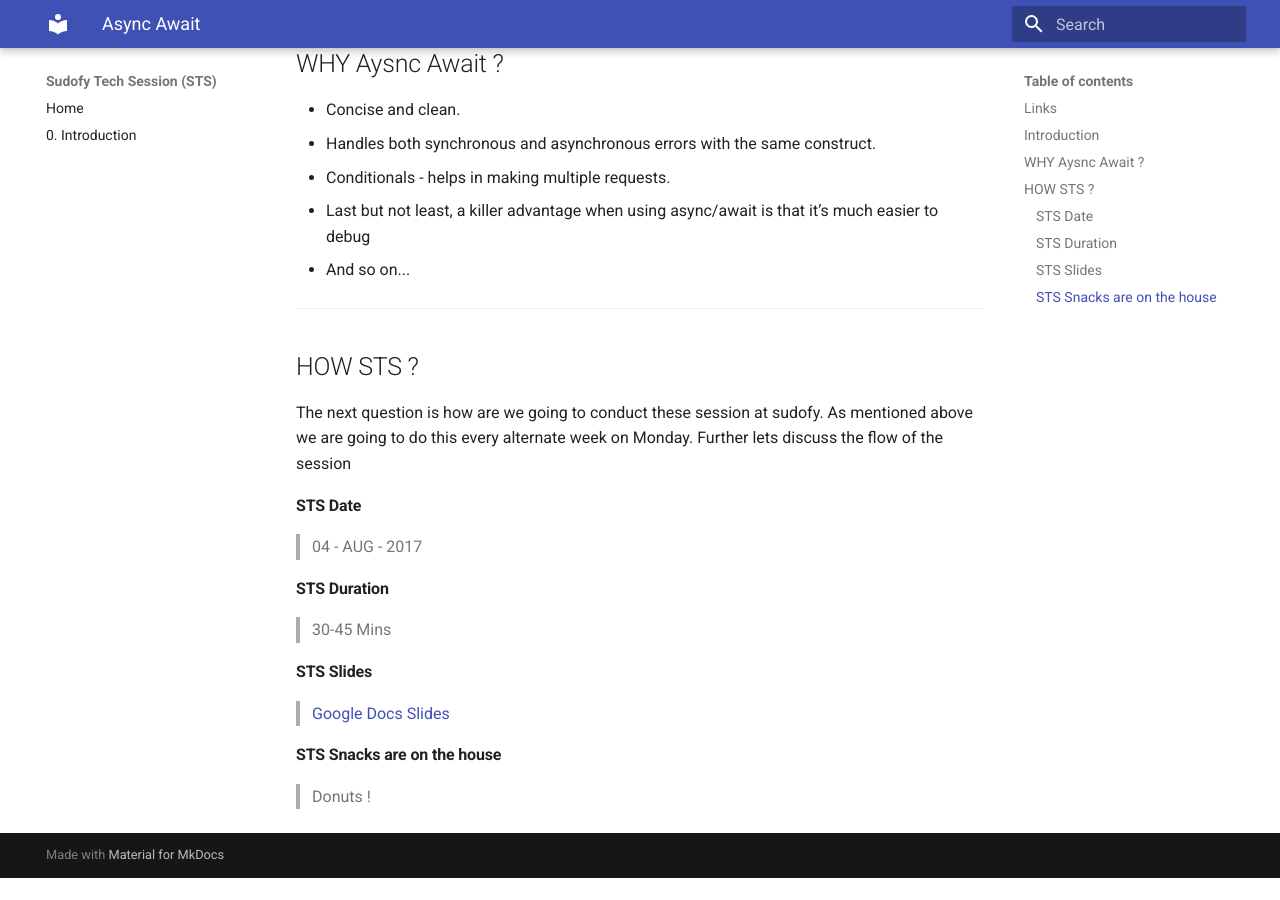
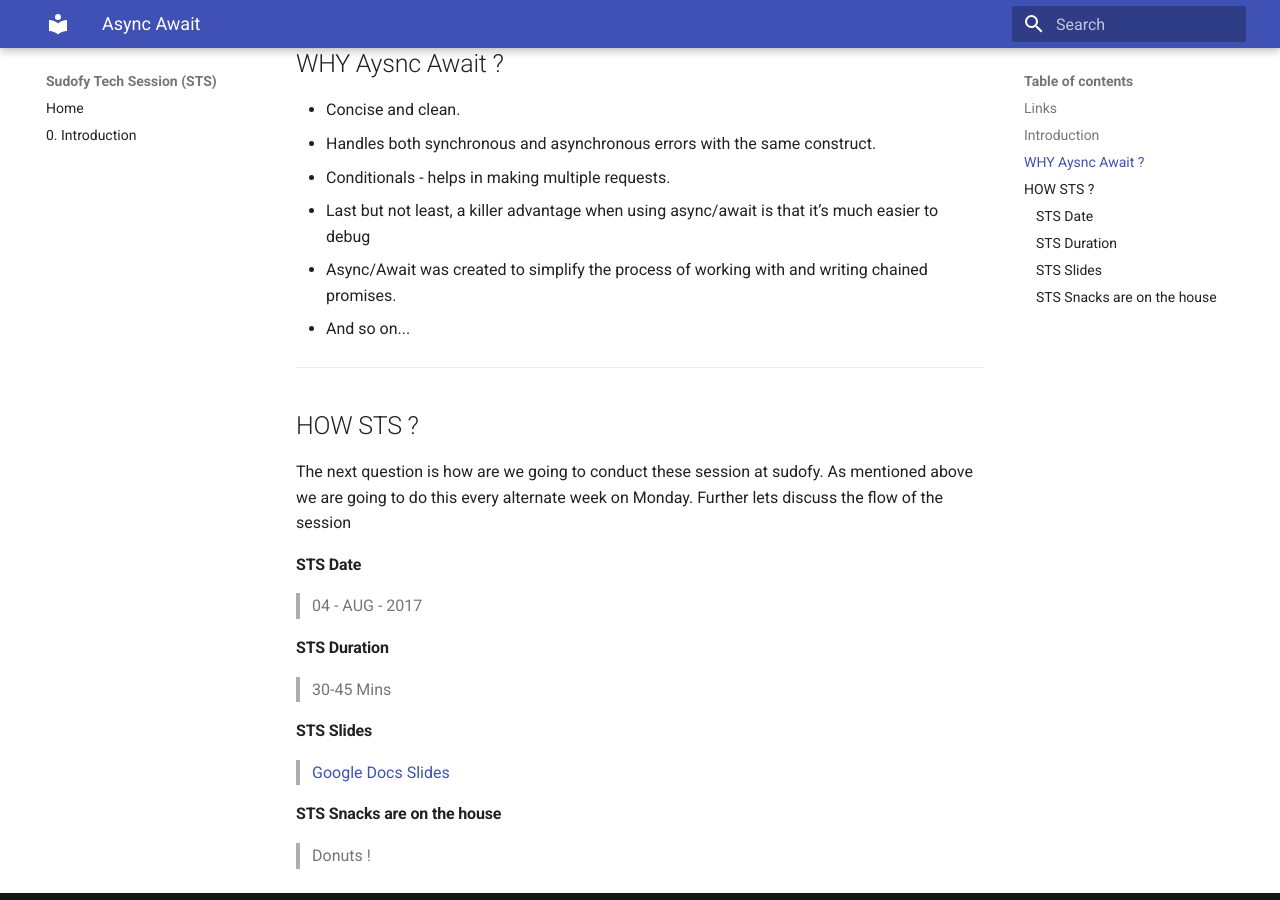
Before and after one commit to sudofy/Sudofy-Tech-Session, an MkDocs documentation site: the page built from docs/js-async-await.md, in a window 1280 px wide and 900 px high, scrolled down 796 px. Built offline with MkDocs 1.6.1 and Material for MkDocs 9.7.7, drawn with Linux system fonts in a browser that asks for light colours; old or Windows-style settings are respelled for this version of MkDocs; before the commit the page ends 1674 px from its top, so only the background shows below that.

Commit message:
update why section

```diff
--- a/docs/js-async-await.md
+++ b/docs/js-async-await.md
@@ -22,6 +22,7 @@
 * Handles both synchronous and asynchronous errors with the same construct.
 * Conditionals - helps in making multiple requests.
 * Last but not least, a killer advantage when using async/await is that it’s much easier to debug
+* Async/Await was created to simplify the process of working with and writing chained promises.
 * And so on...
 
 ___
```
